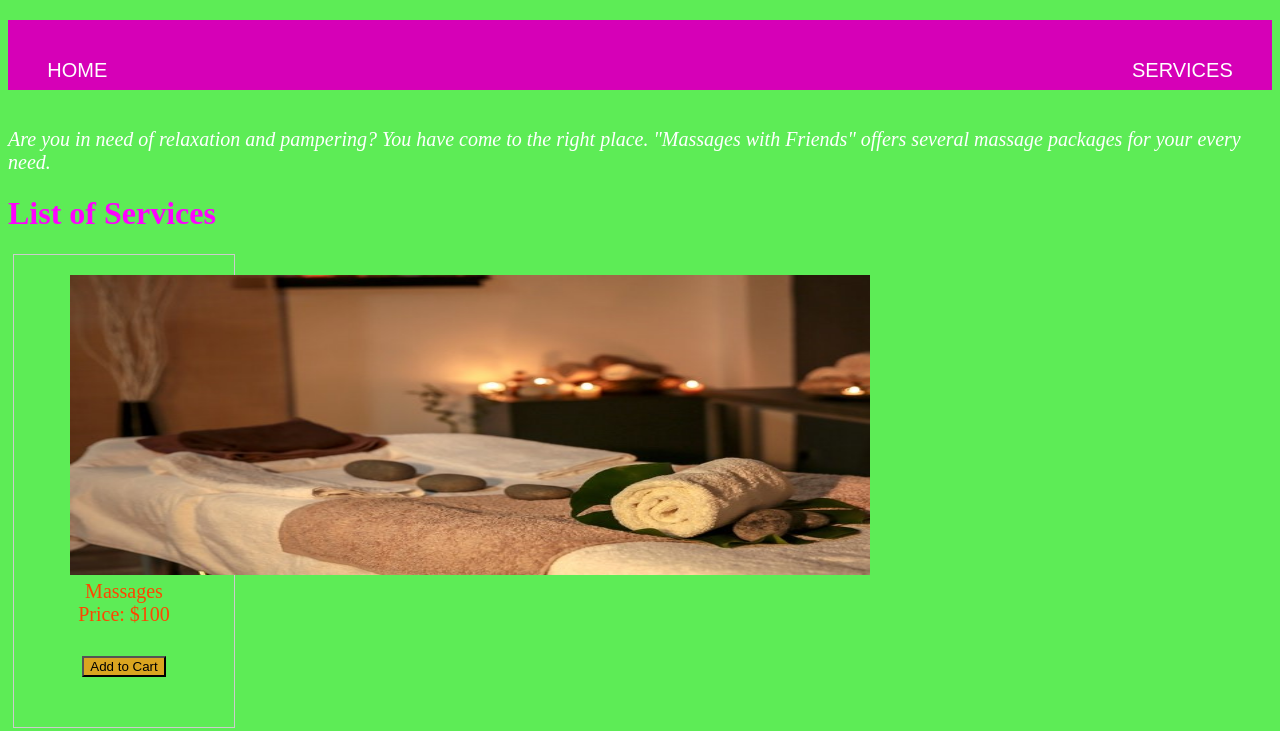
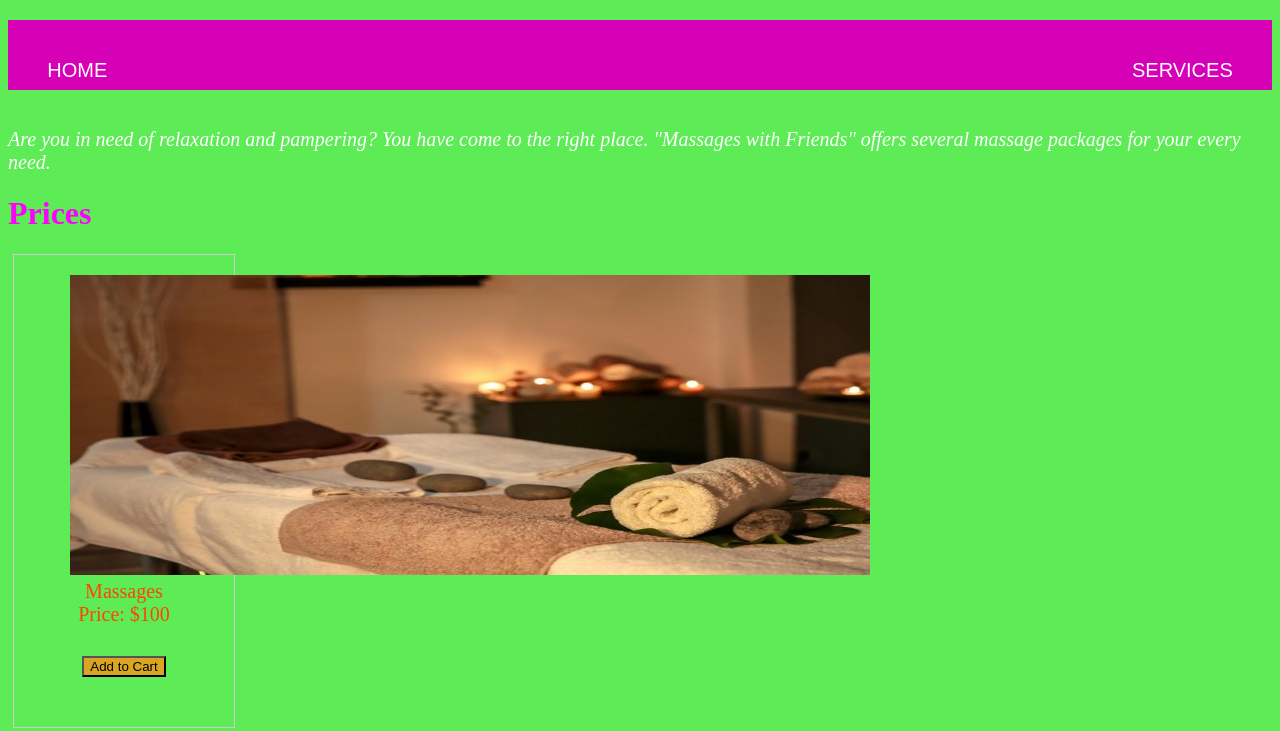
Before and after one commit to llofton22/Haywood-Project-1-Cohort, a plain HTML site: page cart.html in a window 1280 px wide. Shown: the top 731 px of the page. Drawn offline with Linux system fonts and the light colour scheme.

Commit message:
Changed Title of h1

```diff
--- a/cart.html
+++ b/cart.html
@@ -21,7 +21,7 @@
 
     <p><em>Are you in need of relaxation and pampering? You have come to the right place. "Massages with Friends" offers several massage packages for your every need.</em></p>
 
-    <h1 style="color: fuchsia;">List of Services</h1>
+    <h1 style="color: fuchsia;">Prices</h1>
 
     <div class="gallery">
         <a target="_blank" href="Images/Massage Table.jpg">
```
Also changed, not shown: services.html (+1 -1 lines).
